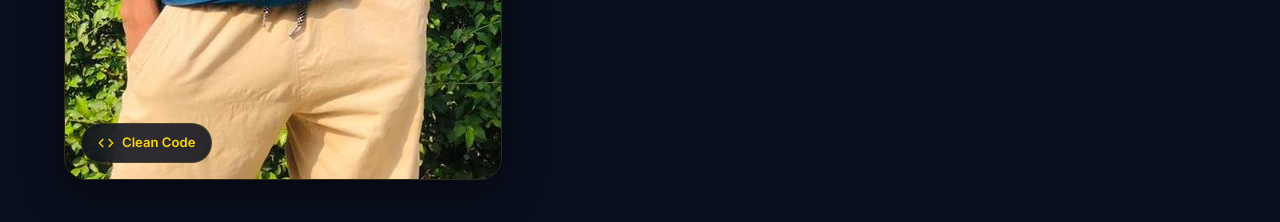
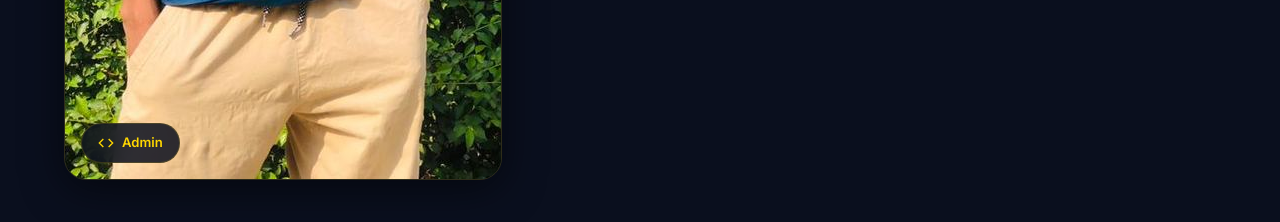
Before and after one commit to tawsifgaming373-bot/SRT-Royal-Site, a website: page public/index.html in a window 1280 px wide. Shown: the part 1920-2142 px from the top of the page. Drawn offline with nearby package versions, Linux system fonts and the light colour scheme.

Commit message:
Update index.html

```diff
--- a/public/index.html
+++ b/public/index.html
@@ -117,7 +117,7 @@
             <img src="T.jpg" alt="SRT ROYAL Design" class="about-photo" width="800" height="1067" loading="lazy" decoding="async" onerror="this.src='https://ui-avatars.com/api/?name=SRT+Royal&background=FFD700&color=0A0F1E&size=400'"/>
             <div class="about-code-chip">
               <svg width="16" height="16" viewBox="0 0 24 24" fill="none" stroke="currentColor" stroke-width="2"><polyline points="16 18 22 12 16 6"/><polyline points="8 6 2 12 8 18"/></svg>
-              <span>Clean Code</span>
+              <span>Admin</span>
             </div>
           </div>
         </div>
```
